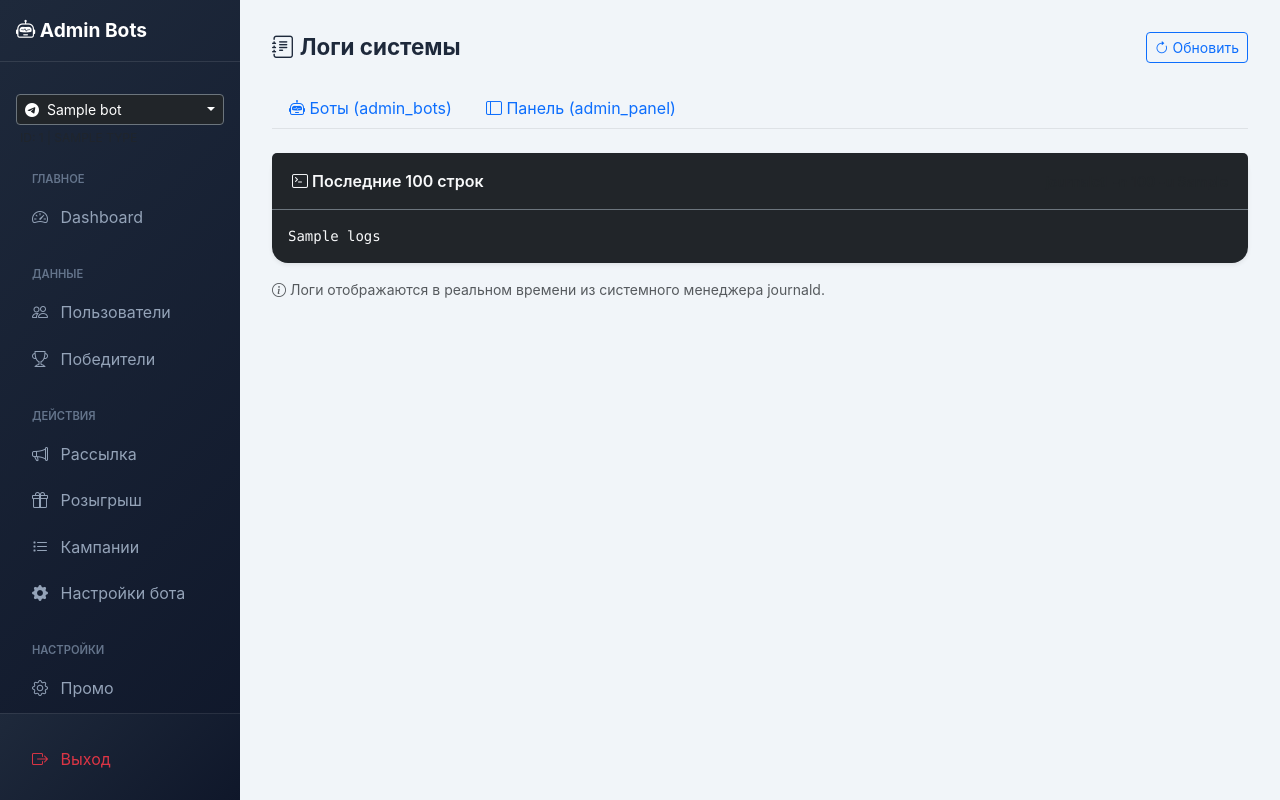
After one commit to aleksey852/adminbots, a FastAPI app: template admin_panel/templates/settings/logs.html in a window 1280 px wide. The commit adds this page. Run offline with FastAPI, Linux system fonts and the light colour scheme; the template is opened without the code that fills it: most values are stand-ins (such as "Sample title", 1, 10 or a date in 2020).

Commit message:
feat: add log viewer, fix backups and bot auto-restart

```diff
--- a/admin_panel/app.py
+++ b/admin_panel/app.py
@@ -217,6 +217,26 @@ def get_template_context(request: Request, **kwargs):
     return context
 
 
+def get_backup_dir() -> Path:
+    """Get writable backup directory, prioritizing /var/backups"""
+    # Try system backup dir first
+    var_dir = Path("/var/backups/admin-bots-platform")
+    try:
+        if not var_dir.exists():
+            var_dir.mkdir(parents=True, exist_ok=True)
+        # Check if writable
+        test_file = var_dir / ".write_test"
+        test_file.touch()
+        test_file.unlink()
+        return var_dir
+    except (PermissionError, Exception):
+        # Fallback to local backups dir
+        local_dir = BASE_DIR / "backups"
+        local_dir.mkdir(exist_ok=True)
+        return local_dir
+
+
+
 # === Bot Switching ===
 
 @app.post("/bot/switch/{bot_id}")
@@ -1200,18 +1220,11 @@ async def create_raffle(request: Request, prize_name: str = Form(...), winner_co
 # === Backups ===
 @app.get("/backups", response_class=HTMLResponse)
 async def backups_list(request: Request, user: Dict = Depends(require_superadmin)):
-    # Backups are global functionality usually, or per-bot?
-    # Current backup script dumps database. So it's global.
-    from pathlib import Path
-    import os
     import shutil
 
-    backup_dir = Path("/var/backups/admin-bots-platform")
-    if not backup_dir.exists():
-        backup_dir = BASE_DIR / "backups"
-        backup_dir.mkdir(exist_ok=True)
-
+    backup_dir = get_backup_dir()
     backups = []
+
     if backup_dir.exists():
         for file in sorted(backup_dir.glob("backup_*.sql.gz"), reverse=True):
             stat = file.stat()
@@ -1228,7 +1241,8 @@ async def backups_list(request: Request, user: Dict = Depends(require_superadmin
 
     return templates.TemplateResponse("backups/list.html", get_template_context(
         request, user=user, title="Резервные копии",
-        backups=backups, total_size_mb=total_size_mb, disk_free_mb=disk_free_mb
+        backups=backups, total_size_mb=total_size_mb, disk_free_mb=disk_free_mb,
+        backup_path=str(backup_dir)
     ))
 
 
@@ -1237,17 +1251,11 @@ async def create_backup_handler(request: Request, user: str = Depends(get_curren
     """Trigger backup script"""
     import subprocess
 
-    # Determine backup dir (same logic as GET)
-    backup_dir = Path("/var/backups/admin-bots-platform")
-    if not backup_dir.exists() or not os.access(str(backup_dir), os.W_OK):
-        backup_dir = BASE_DIR / "backups"
-        backup_dir.mkdir(exist_ok=True)
-
+    backup_dir = get_backup_dir()
     script_path = BASE_DIR / "scripts" / "backup.sh"
 
     try:
         # Run script with backup_dir as argument
-        # Use 'bash' explicitly
         result = subprocess.run(
             ["bash", str(script_path), str(backup_dir)],
             capture_output=True,
@@ -1535,7 +1543,35 @@ async def domain_setup(
         return RedirectResponse(url="/domain?msg=error", status_code=status.HTTP_303_SEE_OTHER)
 
 
+# === Logs Viewer ===
+
+@app.get("/settings/logs", response_class=HTMLResponse)
+async def logs_page(request: Request, service: str = "admin_bots", user: Dict = Depends(require_superadmin)):
+    """View systemd logs"""
+    import subprocess
+
+    if service not in ["admin_bots", "admin_panel"]:
+        service = "admin_bots"
+
+    try:
+        result = subprocess.run(
+            ["sudo", "journalctl", "-n", "100", "-u", service, "--no-pager"],
+            capture_output=True,
+            text=True,
+            check=True
+        )
+        logs = result.stdout
+    except Exception as e:
+        logs = f"Error fetching logs (maybe sudo required): {e}"
+
+    return templates.TemplateResponse("settings/logs.html", get_template_context(
+        request, user=user, title="Логи системы",
+        logs=logs, active_service=service
+    ))
+
+
 # === Server Migration Guide (SuperAdmin only) ===
+
 
 @app.get("/migration", response_class=HTMLResponse)
 async def migration_page(request: Request, user: Dict = Depends(require_superadmin)):
--- a/admin_panel/templates/base.html
+++ b/admin_panel/templates/base.html
@@ -298,16 +298,25 @@
                 <ul class="nav flex-column">
                     <li><a class="nav-link {% if '/modules' in request.url.path %}active{% endif %}" href="/modules"><i
                                 class="bi bi-puzzle"></i> Модули</a></li>
-                    <li><a class="nav-link {% if '/backups' in request.url.path %}active{% endif %}" href="/backups"><i
-                                class="bi bi-server"></i> Резервные копии</a></li>
+                    <li><a class="nav-link {% if '/settings/logs' in request.url.path %}active{% endif %}"
+                            href="/settings/logs"><i class="bi bi-journal-text"></i> Логи системы</a></li>
+                    <li><a class="nav-link {% if '/migration' in request.url.path %}active{% endif %}"
+                            href="/migration"><i class="bi bi-box-arrow-right"></i> Переезд сервера</a></li>
                     <li><a class="nav-link {% if '/domain' in request.url.path %}active{% endif %}" href="/domain"><i
                                 class="bi bi-globe"></i> Домен</a></li>
-                    <li><a class="nav-link {% if '/migration' in request.url.path %}active{% endif %}"
-                            href="/migration"><i class="bi bi-box-seam"></i> Миграция</a></li>
-                    <li><a class="nav-link {% if '/panel-users' in request.url.path %}active{% endif %}"
-                            href="/panel-users"><i class="bi bi-people-fill"></i> Пользователи панели</a></li>
+                    <li><a class="nav-link {% if '/users' in request.url.path %}active{% endif %}" href="/users"><i
+                                class="bi bi-people-fill"></i> Пользователи панели</a></li>
                 </ul>
-                {% endif %}
+                <li><a class="nav-link {% if '/backups' in request.url.path %}active{% endif %}" href="/backups"><i
+                            class="bi bi-server"></i> Резервные копии</a></li>
+                <li><a class="nav-link {% if '/domain' in request.url.path %}active{% endif %}" href="/domain"><i
+                            class="bi bi-globe"></i> Домен</a></li>
+                <li><a class="nav-link {% if '/migration' in request.url.path %}active{% endif %}" href="/migration"><i
+                            class="bi bi-box-seam"></i> Миграция</a></li>
+                <li><a class="nav-link {% if '/panel-users' in request.url.path %}active{% endif %}"
+                        href="/panel-users"><i class="bi bi-people-fill"></i> Пользователи панели</a></li>
+            </ul>
+            {% endif %}
         </div>
 
         <div class="sidebar-footer">
--- /dev/null
+++ b/admin_panel/templates/settings/logs.html
@@ -0,0 +1,47 @@
+{% extends "base.html" %}
+
+{% block content %}
+<div class="page-header d-flex justify-content-between align-items-center">
+    <h1 class="page-title"><i class="bi bi-journal-text"></i> Логи системы</h1>
+    <div>
+        <a href="/settings/logs?service={{ active_service }}" class="btn btn-outline-primary btn-sm">
+            <i class="bi bi-arrow-clockwise"></i> Обновить
+        </a>
+    </div>
+</div>
+
+<div class="row">
+    <div class="col-12">
+        <ul class="nav nav-tabs mb-4">
+            <li class="nav-item">
+                <a class="nav-link {% if active_service == 'admin_bots' %}active{% endif %}"
+                    href="/settings/logs?service=admin_bots">
+                    <i class="bi bi-robot"></i> Боты (admin_bots)
+                </a>
+            </li>
+            <li class="nav-item">
+                <a class="nav-link {% if active_service == 'admin_panel' %}active{% endif %}"
+                    href="/settings/logs?service=admin_panel">
+                    <i class="bi bi-layout-sidebar"></i> Панель (admin_panel)
+                </a>
+            </li>
+        </ul>
+
+        <div class="card shadow-sm border-0 bg-dark">
+            <div
+                class="card-header bg-dark text-light border-secondary d-flex justify-content-between align-items-center">
+                <span><i class="bi bi-terminal"></i> Последние 100 строк</span>
+                <small class="text-muted">journalctl -n 100 -u {{ active_service }}</small>
+            </div>
+            <div class="card-body p-0">
+                <pre class="m-0 p-3 text-light font-monospace small"
+                    style="max-height: 70vh; overflow-y: auto; white-space: pre-wrap;">{{ logs }}</pre>
+            </div>
+        </div>
+
+        <div class="mt-3 text-muted small">
+            <i class="bi bi-info-circle"></i> Логи отображаются в реальном времени из системного менеджера journald.
+        </div>
+    </div>
+</div>
+{% endblock %}
--- a/main.py
+++ b/main.py
@@ -139,9 +139,9 @@ async def pg_listener():
                                 # This requires implementing a custom PollingManager or restarting the process.
                                 # Since I cannot easily restart process from here (unless I exit), I will just Log.
                                 logger.warning("🔄 New bot detected. Restarting for polling...")
-                                # Graceful shutdown before restart
-                                # await on_shutdown() # Optional: if you want clean close inside same loop
-                                os.execv(sys.executable, ['python'] + sys.argv)
+                                # Use sudo systemctl restart if running as service?
+                                # But for now, just restart the process.
+                                os.execv(sys.executable, [sys.executable] + sys.argv)
 
                         except Exception as e:
                             logger.error(f"Error processing notification {channel}: {e}")
```
